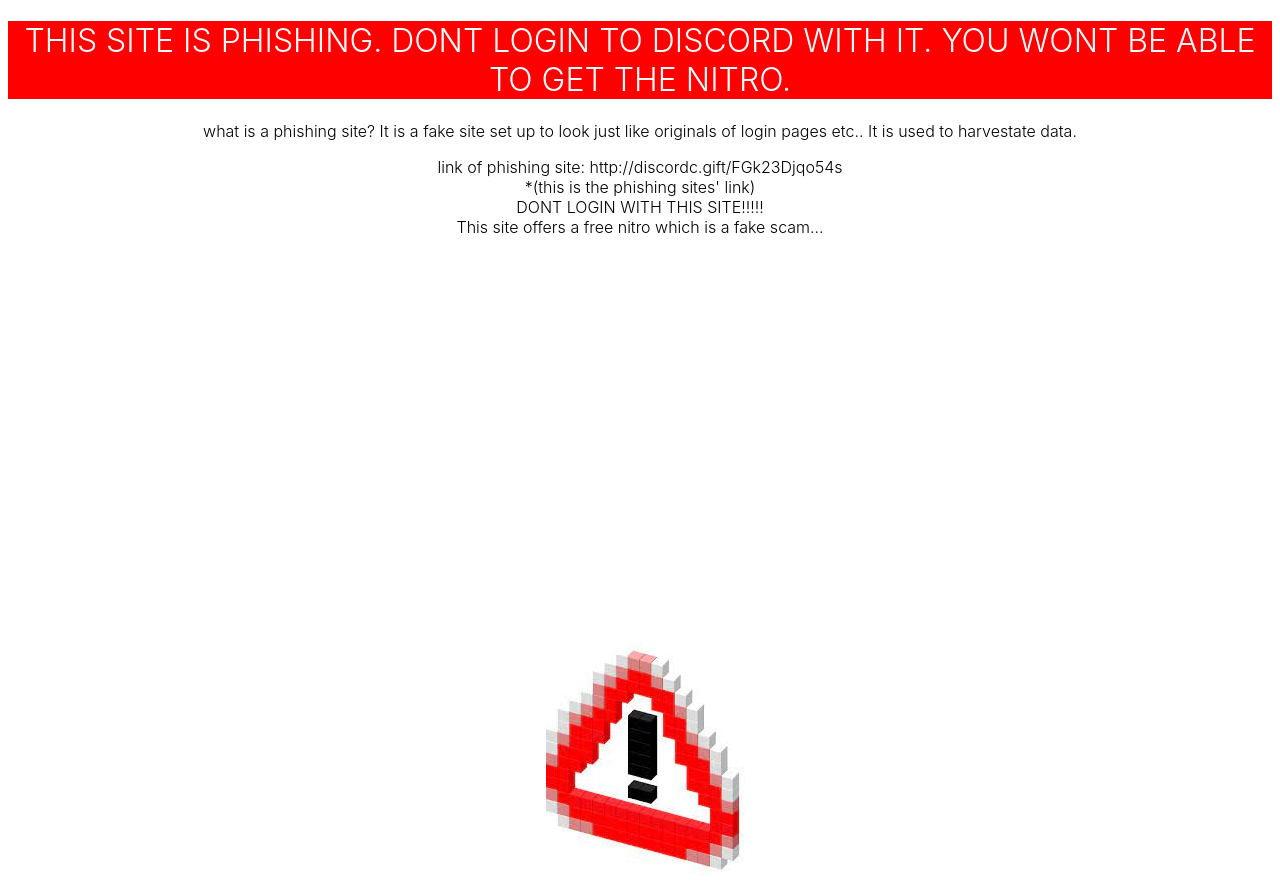
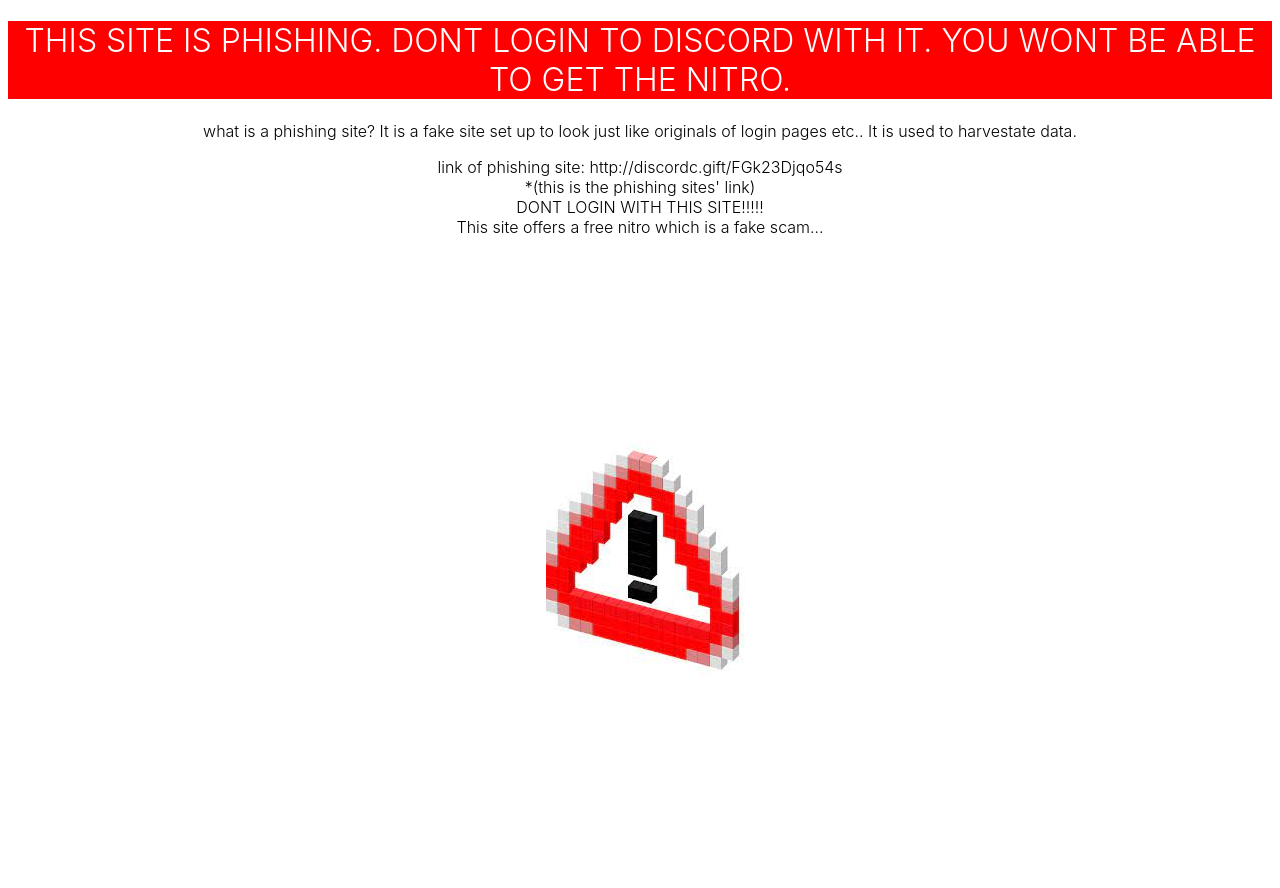
Before and after one commit to pianistifiedfor/phishing-scam-buster, a plain HTML site: page index.html in a window 1280 px wide. After the commit the page ends 800 px from the top, so only its background shows below. Drawn offline with Linux system fonts and the light colour scheme.

Commit message:
Update index.html

```diff
--- a/index.html
+++ b/index.html
@@ -25,7 +25,7 @@ body{
                 }
                 .somiiko{
                     margin-left: 10px;
-                    margin-top: 370px;
+                    margin-top: 170px;
                 }
             </style>
             <h1 class="qwerty">
```
